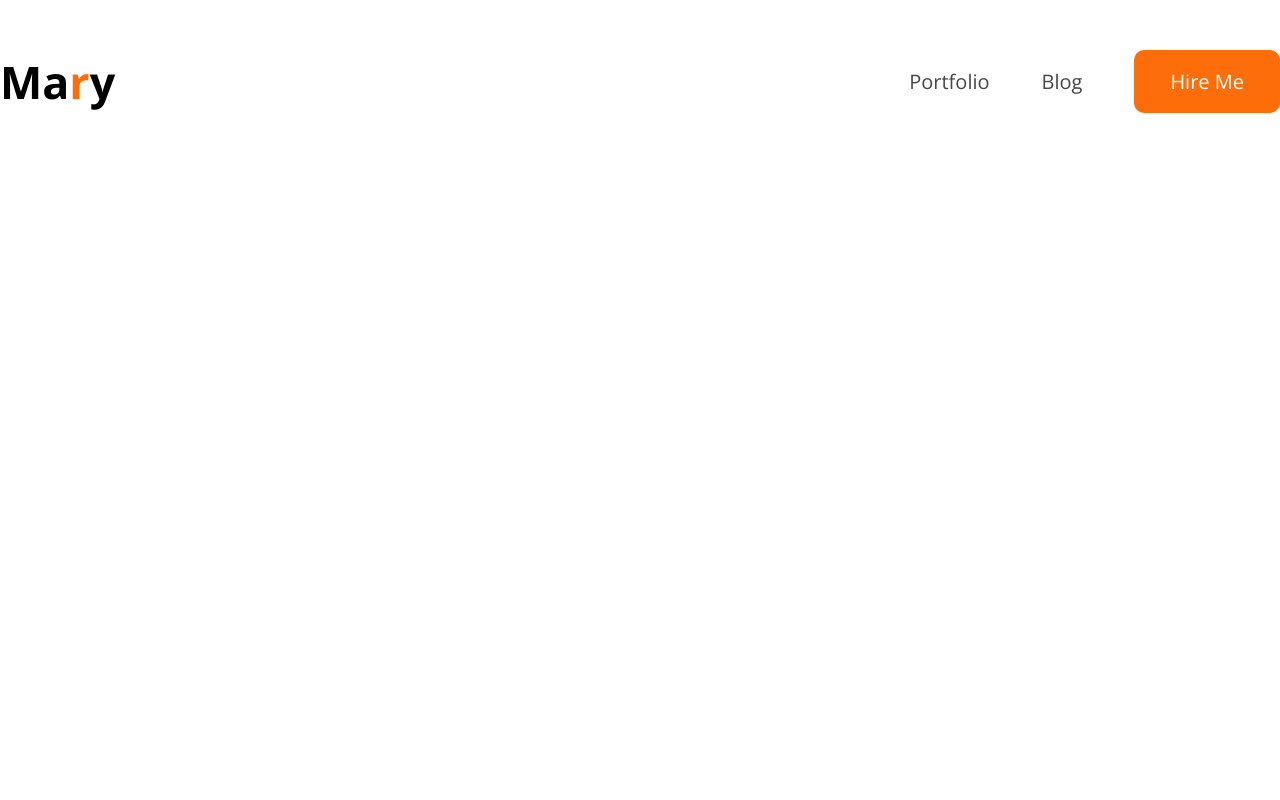
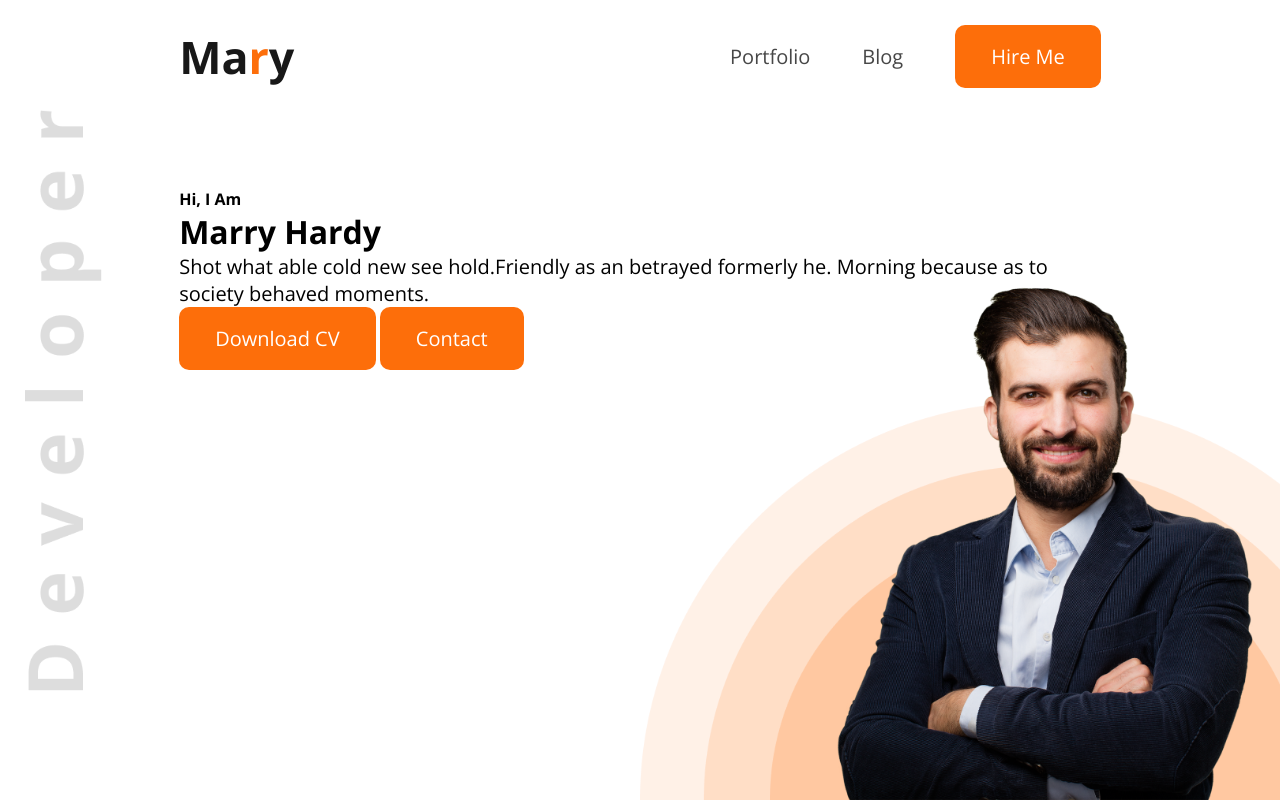
Before and after one commit to TahsinAlahi/portfolio, a plain HTML site: page index.html in a window 1280 px wide. Drawn offline with nearby package versions, Linux system fonts and the light colour scheme.

Commit message:
header done

```diff
--- a/index.html
+++ b/index.html
@@ -4,21 +4,36 @@
     <meta charset="UTF-8" />
     <meta name="viewport" content="width=device-width, initial-scale=1.0" />
     <link rel="stylesheet" href="styles/general.css" />
-    <link rel="stylesheet" href="styles/nav.css" />
+    <link rel="stylesheet" href="styles/header.css" />
+    <!-- <link rel="stylesheet" href="styles/nav.css" />   -->
     <title>Portfolio</title>
   </head>
   <body>
     <header>
       <nav>
-        <div class="logo">
-          Ma<span class="color-orange color-dark-1">r</span>y
+        <div class="logo color-dark-1">
+          Ma<span class="color-orange">r</span>y
         </div>
-        <ul class="links font-20 color-dark-2">
+        <ul class="links font-m color-dark-2">
           <li>Portfolio</li>
           <li>Blog</li>
           <li class="btn">Hire Me</li>
         </ul>
       </nav>
+      <div class="description">
+        <div class="info">
+          <h4>Hi, I Am</h4>
+          <h1>Marry Hardy</h1>
+          <p class="font-m">
+            Shot what able cold new see hold.Friendly as an betrayed formerly
+            he. Morning because as to society behaved moments.
+          </p>
+          <div class="buttons"></div>
+          <button class="btn">Download CV</button>
+          <button class="btn">Contact</button>
+        </div>
+        <img src="images/hardy.png" alt=" hardy-pic" class="hardy-pic" />
+      </div>
     </header>
   </body>
 </html>
--- a/styles/general.css
+++ b/styles/general.css
@@ -47,10 +47,14 @@
 
 /* Font sizes */
 
-.font-20 {
+.font-m {
   font-size: 1.25rem;
 }
 
+/* background color */
+bg-color-off {
+  background-color: #fff8f3;
+}
 /*  */
 
 .btn {
@@ -59,4 +63,5 @@
   background-color: #fd6e0a;
   padding: 18px 36px;
   border-radius: 10px;
+  border: none;
 }
--- /dev/null
+++ b/styles/header.css
@@ -0,0 +1,49 @@
+header {
+  /* height: calc(100vh - 25px); */
+  height: 100vh;
+  width: 100%;
+  background: url("../images/developer.png") 25px center / 6% no-repeat,
+    url("../images/header_bg.png") right bottom / 50% no-repeat;
+  position: relative;
+}
+
+/* Nav */
+
+nav {
+  display: flex;
+  align-items: center;
+  justify-content: space-between;
+  margin: 0 14%;
+  padding-top: 25px;
+}
+
+.logo {
+  font-size: 2.8rem;
+  font-weight: bold;
+}
+
+nav ul {
+  display: flex;
+  align-items: center;
+  list-style: none;
+  gap: 52px;
+}
+
+/* Description */
+.description {
+  display: flex;
+  margin: 100px 14% 0;
+  align-items: center;
+  /* position: relative; */
+}
+
+.description .left {
+  width: 36%;
+}
+
+.description img {
+  position: absolute;
+  width: 36%;
+  bottom: 0;
+  right: 20px;
+}
--- a/styles/nav.css
+++ /dev/null
@@ -1,18 +0,0 @@
-nav {
-  display: flex;
-  align-items: center;
-  justify-content: space-between;
-  margin-top: 50px;
-}
-
-.logo {
-  font-size: 2.8rem;
-  font-weight: bold;
-}
-
-nav ul {
-  display: flex;
-  align-items: center;
-  list-style: none;
-  gap: 52px;
-}
```
Also changed, not shown: header.css (added).
